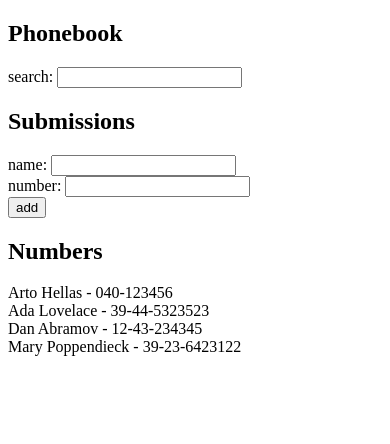
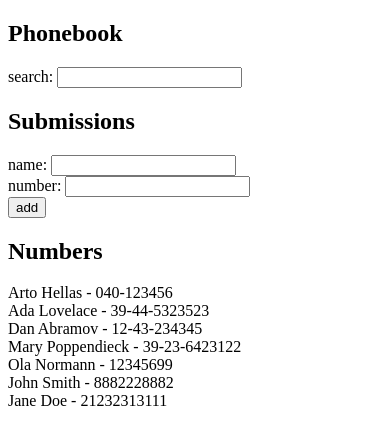
Before and after one commit to JonShard/FullStackOpenCourse, a React (Vite) app in the folder part2/phonebook/: page / in a window 390 px wide. Shown: the top 444 px of the page. Built offline with nearby package versions, Linux system fonts and the light colour scheme; data requests are answered from the project's data file.

Commit message:
Add phonebook part 7,8 - Save to server using service

```diff
--- a/part2/phonebook/db.json
+++ b/part2/phonebook/db.json
@@ -1,5 +1,5 @@
 {
-  "persons":[
+  "persons": [
     {
       "name": "Arto Hellas",
       "number": "040-123456",
@@ -19,6 +19,22 @@
       "name": "Mary Poppendieck",
       "number": "39-23-6423122",
       "id": "4"
+    },
+    {
+      "name": "Ola Normann",
+      "number": "12345699",
+      "id": "4ANComycqKs"
+    },
+    {
+      "name": "John Smith",
+      "number": "8882228882",
+      "id": "r6sNxOSO50o"
+    },
+    {
+      "name": "Jane Doe",
+      "number": "21232313111",
+      "id": "_LTGjegRi-I"
     }
-  ]
+  ],
+  "$schema": "./node_modules/json-server/schema.json"
 }
--- a/part2/phonebook/package.json
+++ b/part2/phonebook/package.json
@@ -7,7 +7,8 @@
     "dev": "vite",
     "build": "vite build",
     "lint": "oxlint",
-    "preview": "vite preview"
+    "preview": "vite preview",
+    "server": "json-server -p 3001 db.json"
   },
   "dependencies": {
     "axios": "^1.18.1",
--- a/part2/phonebook/src/App.jsx
+++ b/part2/phonebook/src/App.jsx
@@ -1,5 +1,7 @@
 import { useState, useEffect } from 'react'
 import axios from 'axios'
+
+import personsService from './services/persons'
 
 const Person = ({ person }) => <>{person.name} - {person.number}<br /></>
 
@@ -22,11 +24,16 @@ const SubmissionForm = ({ newName, setNewName, newNumber, setNewNumber, persons,
     }
 
     const person = {
-      id: persons.length,
       name: newName,
       number: newNumber
     }
-    setPersons(persons.concat(person))
+
+    personsService.create(person)
+    .then(updatedPerson => {
+       setPersons(persons.concat(updatedPerson))
+    })
+    .catch(error => alert("Unable to add phonebook entry"))
+
     setNewName('')
     setNewNumber('')
   }
@@ -61,21 +68,21 @@ const Numbers = ({ persons }) => {
 
 
 const App = () => {
-
-
   const [persons, setPersons] = useState([])
 
   const [newName, setNewName] = useState('')
   const [newNumber, setNewNumber] = useState('')
   const [search, setSearch] = useState('')
 
-
   useEffect(() => {
-    axios.get('http://localhost:3001/persons').then(response => {
-      setPersons(response.data)
-    })
+    personsService
+      .getAll()
+      .then(initialPersons => setPersons(initialPersons), [])
+      .catch(error => alert("Unable to get phonebook entries from the server"))
   }, [])
 
+
+  console.log(`Rendering ${persons.length} phonebook entries`)
   return (
     <div>
       <h2>Phonebook</h2>
--- /dev/null
+++ b/part2/phonebook/src/services/persons.js
@@ -0,0 +1,37 @@
+import axios from 'axios'
+
+const baseUrl = 'http://localhost:3001/persons'
+
+
+/**
+ * Fetches all objects from the server.
+ * * @returns {Promise<Object[]>} A promise that resolves to an array of objects from the server.
+ */
+const getAll = () => {
+  const request = axios.get(baseUrl)
+  return request.then(response => response.data)
+}
+
+/**
+ * Saves a new object to the server and returns the updated object data.
+ * If the id is omitted, the server will generate one.
+ * * @param {Object} newObject - The data object to be sent to the server.
+ * @returns {Promise<Object>} A promise that resolves to the saved object data from the server.
+ */
+const create = newObject => {
+  const request = axios.post(baseUrl, newObject)
+  return request.then(response => response.data)
+}
+
+/**
+ * Updates a specific object on the server by its ID.
+ * * @param {string|number} id - The unique identifier of the object to update.
+ * @param {Object} newObject - The updated data object.
+ * @returns {Promise<Object>} A promise that resolves to the newly updated object data from the server.
+ */
+const update = (id, newObject) => {
+  const request = axios.put(`${baseUrl}/${id}`, newObject)
+  return request.then(response => response.data)
+}
+
+export default { getAll, create, update }
```
